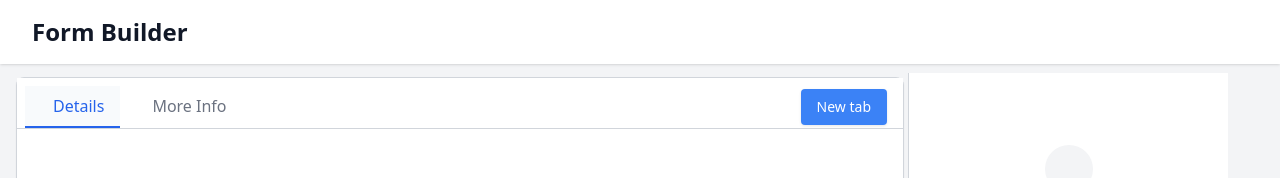
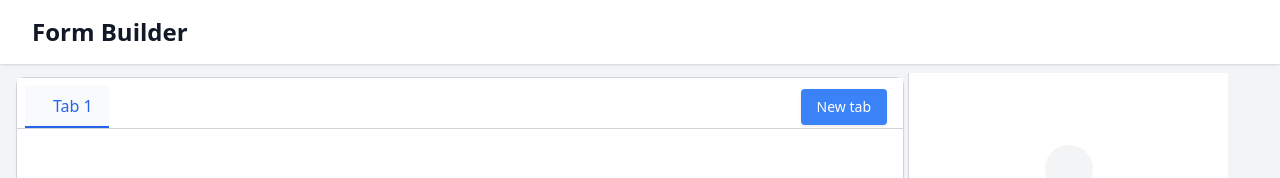
Before and after one commit to tiberbu/fb, a Vue app: page / in a window 1280 px wide. Shown: the top 178 px of the page. Built offline with nearby package versions, Linux system fonts and the light colour scheme.

Commit message:
Delete columns and fields

```diff
--- a/src/views/FormBuilder.vue
+++ b/src/views/FormBuilder.vue
@@ -338,13 +338,10 @@ const container = ref<HTMLElement | null>(null);
 // Form state
 const tabs = ref<Array<{ label: string; sections: any[] }>>([
   {
-    label: "Details",
+    label: "Tab 1",
     sections: [],
   },
-  {
-    label: "More Info",
-    sections: [],
-  },
+
 ]);
 const activeTab = ref(0);
 const selectedTab = ref<number | null>(null);
@@ -498,6 +495,7 @@ function selectSection(section: any) {
   selectedSection.value = section.id;
   selectedControl.value = null;
   selectedColumn.value = null;
+  selectedTab.value = null; // Clear the selected tab when selecting a section
 }
 
 // Select a column
@@ -505,6 +503,7 @@ function selectColumn(sectionId: string, columnIndex: number) {
   selectedColumn.value = { sectionId, columnIndex };
   selectedSection.value = null;
   selectedControl.value = null;
+  selectedTab.value = null; // Clear the selected tab when selecting a column
 }
 
 // Get section by id
```
